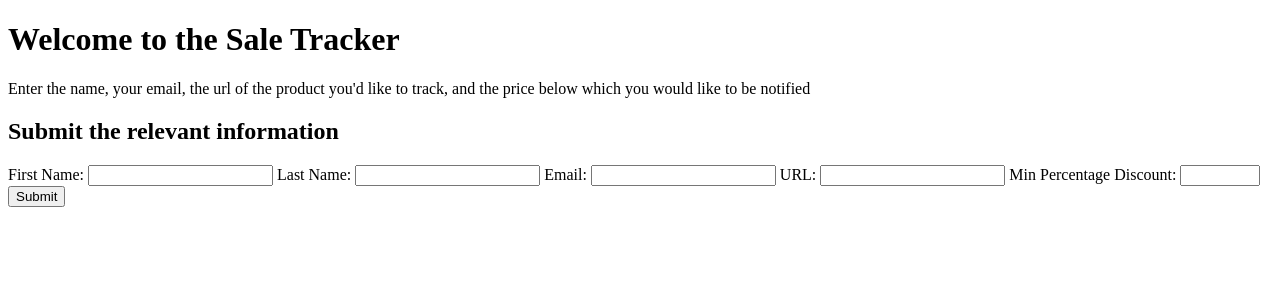
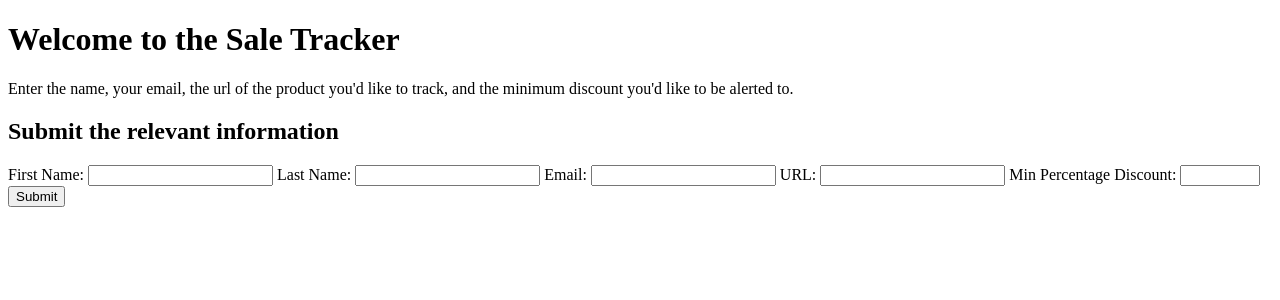
Before and after one commit to Zander-Snow-Sigma/personal_sale_tracker, a Flask app: page / in a window 1280 px wide. Shown: the top 300 px of the page. Run offline with Flask 3, Linux system fonts and the light colour scheme.

Commit message:
Minor modcications to local site

```diff
--- a/templates/input_website.html
+++ b/templates/input_website.html
@@ -8,7 +8,7 @@
 <body>
     <div class="container" id="home">
         <h1>Welcome to the Sale Tracker</h1>
-        <p>Enter the name, your email, the url of the product you'd like to track, and the price below which you would like to be notified</p>
+        <p>Enter the name, your email, the url of the product you'd like to track, and the minimum discount you'd like to be alerted to.</p>
     </div>
 
     <div class="container" id="submit">
```
